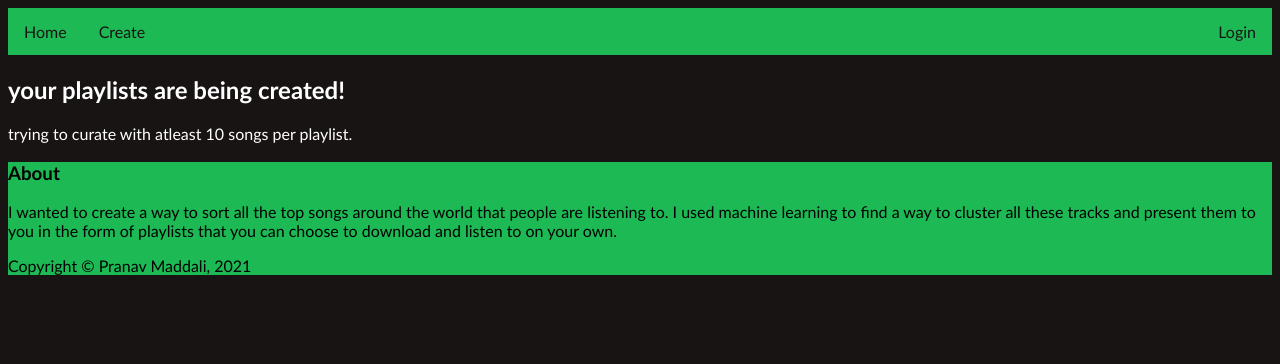
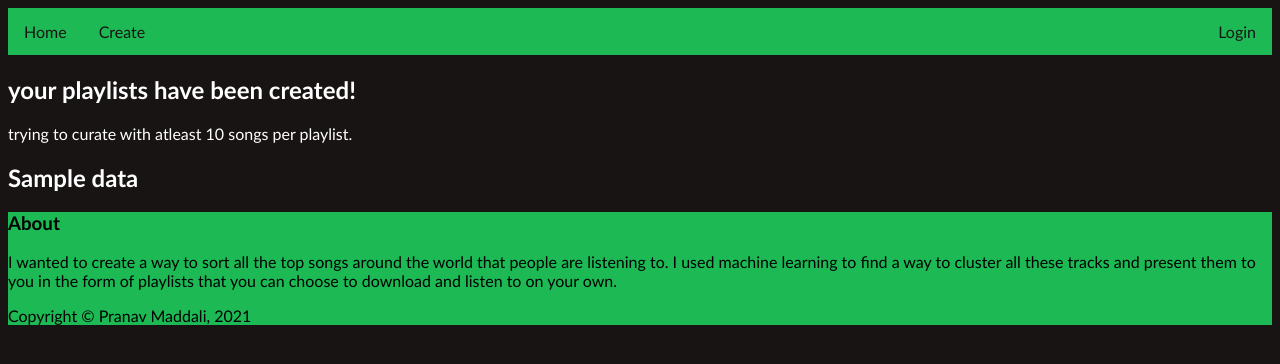
Before and after one commit to pranav-maddali/spotify_playlister, a Flask app: template app/templates/playlists.html in a window 1280 px wide. Shown: the top 364 px of the page. Run offline with Flask 2, Linux system fonts and the light colour scheme; the template is opened without the code that fills it: most values are stand-ins (such as "Sample title", 1, 10 or a date in 2020).

Commit message:
implemented playlist curation

```diff
--- a/app/curate.py
+++ b/app/curate.py
@@ -1,5 +1,6 @@
 import pandas as pd
 import numpy as np
+import json
 
 from sklearn.cluster import KMeans, DBSCAN
 from sklearn.decomposition import PCA
@@ -7,6 +8,7 @@
 
 import spotipy.util as util
 from spotipy.oauth2 import SpotifyClientCredentials
+import spotipy
 
 ##################################################
 CLIENT_ID = "46caa64bfab44809a68d8f6fed02fdff"
@@ -28,6 +30,7 @@
 ############################################################################
 
 def generateToken():
+    global sp
     token = SpotifyClientCredentials(client_id=CLIENT_ID, client_secret=CLIENT_SECRET)
     cache_token = token.get_access_token()
 
@@ -68,7 +71,6 @@
 
     return df
 
-
 def playlists(playlist_dictionary):
     output = pd.DataFrame(columns=track_features)
 
@@ -80,7 +82,7 @@
     return output
 
 def clean():
-    all_tracks = playlists(pl_dict)
+    all_tracks = playlists(charts)
     all_tracks = all_tracks.drop_duplicates(subset='track', keep='first')
 
     top5_artists = all_tracks['artist'].value_counts()[:5]
@@ -107,9 +109,7 @@
 
     return dataframe
 
-def output(dataframe, clean_output):
-    all_tracks = clean_output[0]
-
+def output(dataframe, all_tracks):
     res = pd.concat([dataframe, all_tracks[all_tracks.columns[:4]]], axis=1)
 
     res.dropna(inplace=True)
@@ -120,16 +120,19 @@
 
     return res
 
-"""=========================================================================="""
+################################################################################
 
-def compile(tracks_per_cluster):
+def create_playlists(tracks_per_cluster):
     generateToken()
 
-    all_tracks, top_artists = clean()
+    tracks, top_artists = clean()
 
-    processed_DF = preprocess(all_tracks)
+    processed_DF = preprocess(tracks)
     clustered_DF = clustering(processed_DF, tracks_per_cluster)
 
-    out = output(clustered_DF, all_tracks)
+    out = output(clustered_DF, tracks)
+    out.reset_index(drop=True, inplace=True)
 
     return out
+
+################################################################################
--- a/app/main.py
+++ b/app/main.py
@@ -1,12 +1,17 @@
-from flask import Flask, render_template, request, redirect, session, url_for
+from flask import Flask, Blueprint, render_template, request, redirect, session, url_for
+from flask_login import login_required, current_user, LoginManager
+from flask_sqlalchemy import SQLAlchemy
+import pandas as pd
+
+from curate import *
 
 import sys
 import os
+import json
 import requests
 
-#######initialize Flask application#######
+##########################################
 app = Flask(__name__)
-app.config["TEMPLATES_AUTO_RELOAD"] = True
 ##########################################
 
 @app.route("/")
@@ -18,13 +23,15 @@
 def create():
     return render_template('create.html')
 
-@app.route("/about", methods=['POST'])
+@app.route("/about", methods=['GET', 'POST'])
 def about():
+    info_text = """I used machine learning clustering to group together the most similar tracks in
+    the top 50 charts of the US, UK and World on Spotify. In order to create these playlists, you will need
+    to input a certain minimum number of songs. This is for the algorithm to use a base number and build
+    clusters."""
     if request.method == 'POST':
-        info_text = """I used machine learning clustering to group together the most similar tracks in
-        the top 50 charts of the US, UK and World on Spotify. In order to create these playlists, you will need
-        to input a certain minimum number of songs. This is for the algorithm to use a base number and build
-        clusters."""
+        return render_template('create.html', info_text=info_text)
+    elif request.method == 'GET':
         return render_template('create.html', info_text=info_text)
 
 @app.route("/playlists", methods=['GET', 'POST'])
@@ -33,7 +40,11 @@
         return f"""This url is not available unless you have requested to create playlists. Visit '/create' to start."""
     elif request.method == 'POST':
         form_data = request.form
-        return render_template('playlists.html', form_data=form_data['minimum number of songs per playlist'])
+
+        res = create_playlists(int(form_data['minimum number of songs per playlist']))
+
+        return render_template('playlists.html', form_data=form_data['minimum number of songs per playlist'], data=res.to_html())
+
 
 @app.route("/login", methods=['GET', 'POST'])
 def login():
--- a/app/templates/create.html
+++ b/app/templates/create.html
@@ -4,7 +4,7 @@
   <meta name="viewport" content="width=device-width, initial-scale=1">
   <link rel="stylesheet" type="text/css" href="{{ url_for('static', filename='create.css') }}">
 </head>
-<div class="create">
+<div id="create_text" class="create">
   <h1>Create playlists</h1>
   <p>Generate playlists from over 150 top songs played
     on Spotify as a launchpad for your next favorite playlist.</p>
@@ -17,6 +17,7 @@
     <button class="button" type="submit" name="submit_button" value="information"><span>Info</span></button>
   </form>
 
-  <p><b>{{ info_text }}</b></p>
 </div>
+
+<div><p><b>{{ info_text }}</b></p></div>
 {% endblock content %}
--- a/app/templates/playlists.html
+++ b/app/templates/playlists.html
@@ -1,7 +1,10 @@
 {% extends "base.html" %}
 {% block content %}
 <div class="home">
-    <h2>your playlists are being created!</h2>
+    <h2>your playlists have been created!</h2>
     <p>trying to curate with atleast {{ form_data }} songs per playlist.</p>
 </div>
+<div class="dataframe">
+  <h2>{{ data | safe }}</h2>
+</div>
 {% endblock content %}
```
